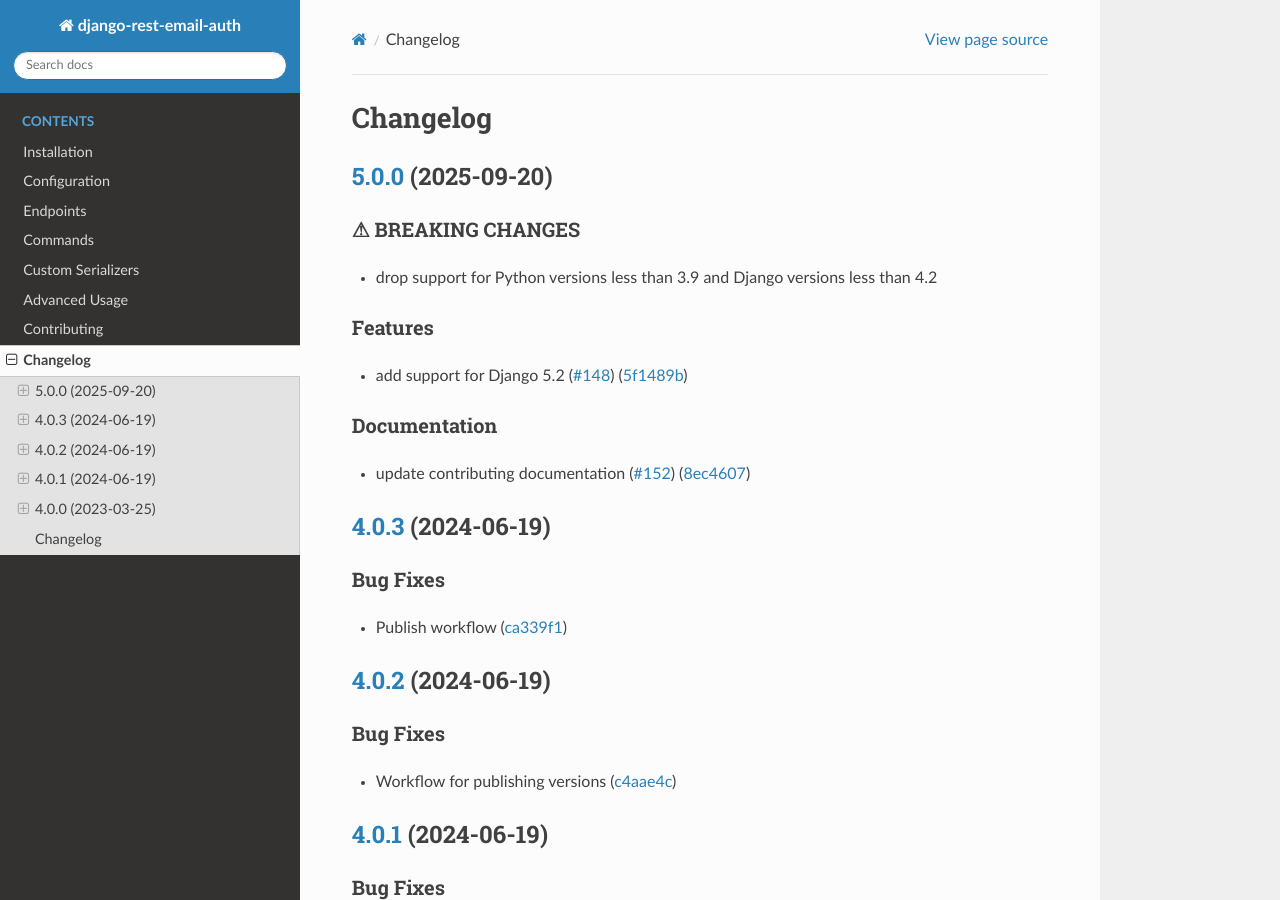
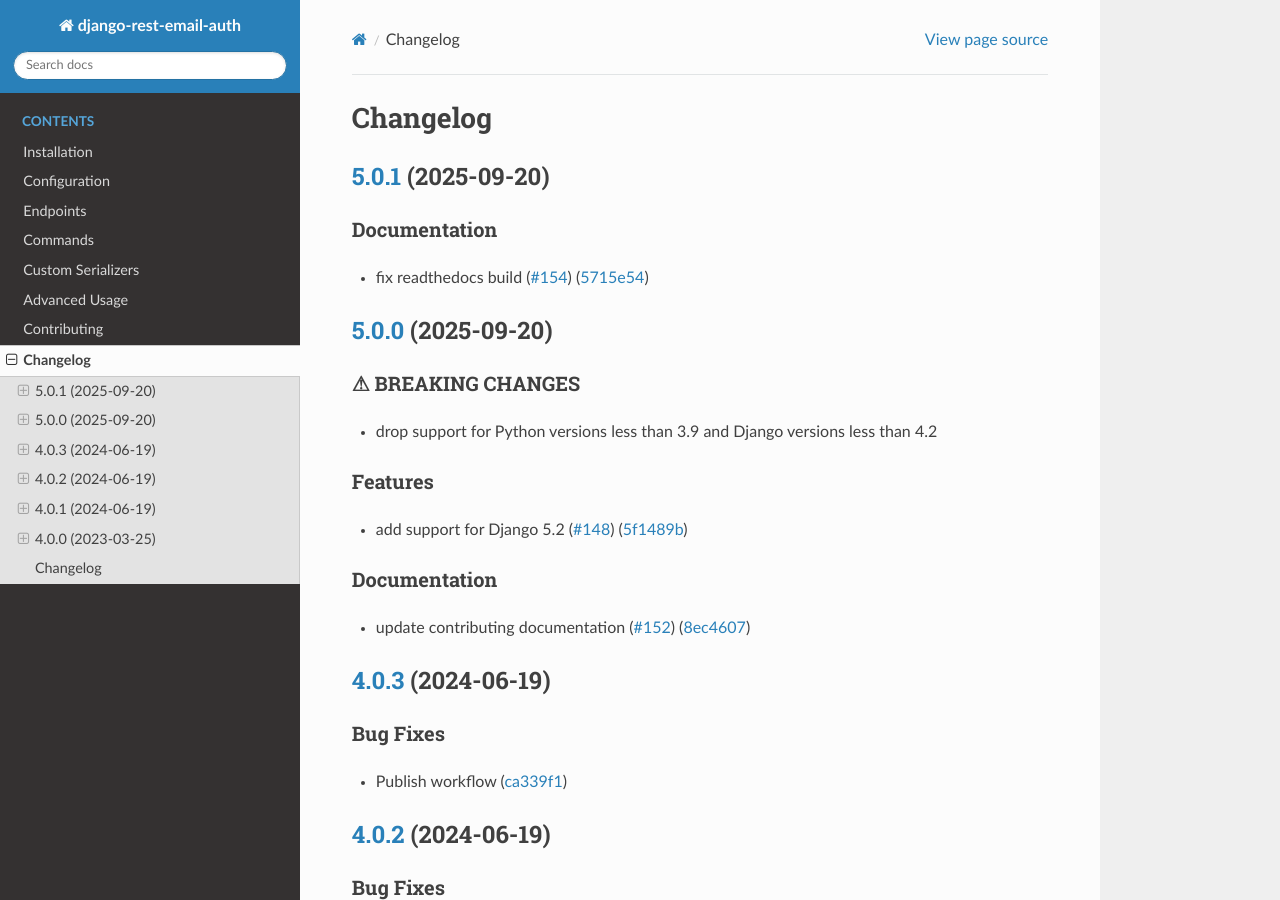
Before and after one commit to cdriehuys/django-rest-email-auth, a Sphinx documentation site: the page built from docs/CHANGELOG.md, in a window 1280 px wide and 900 px high. Built offline with Sphinx 7.4.7 and the Read the Docs theme 3.1.0, drawn with Linux system fonts in a browser that asks for light colours.

Commit message:
chore(master): release 5.0.1

```diff
--- a/docs/CHANGELOG.md
+++ b/docs/CHANGELOG.md
@@ -1,4 +1,11 @@
 # Changelog
+
+## [5.0.1](https://github.com/cdriehuys/django-rest-email-auth/compare/v5.0.0...v5.0.1) (2025-09-20)
+
+
+### Documentation
+
+* fix readthedocs build ([#154](https://github.com/cdriehuys/django-rest-email-auth/issues/154)) ([5715e54](https://github.com/cdriehuys/django-rest-email-auth/commit/5715e549777d6dd83c25f5b7837b435883c787ad))
 
 ## [5.0.0](https://github.com/cdriehuys/django-rest-email-auth/compare/v4.0.3...v5.0.0) (2025-09-20)
 
--- a/pyproject.toml
+++ b/pyproject.toml
@@ -17,7 +17,7 @@
 
 [tool.poetry]
 name = "django-rest-email-auth"
-version = "5.0.0"
+version = "5.0.1"
 description = "Django app for email based authentication and registration via a REST API."
 authors = ["Chathan Driehuys <chathan@driehuys.com>"]
 license = "MIT"
--- a/setup.py
+++ b/setup.py
@@ -9,7 +9,7 @@
 setup(
     # Package meta-data
     name="django-rest-email-auth",
-    version="5.0.0",
+    version="5.0.1",
     description="Django app for email based authentication and registration.",
     long_description=get_description(),
     author="Chathan Driehuys",
```
